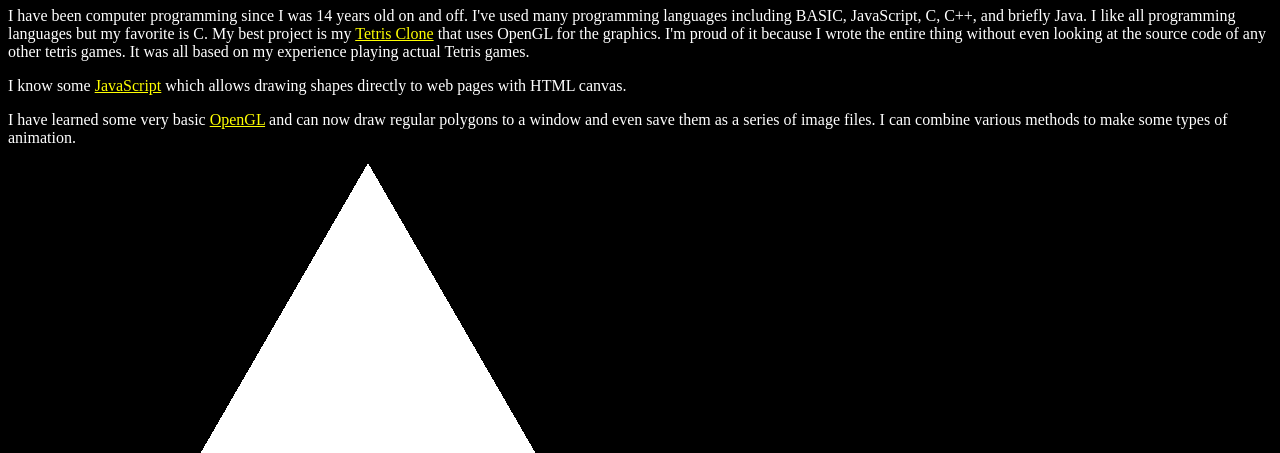
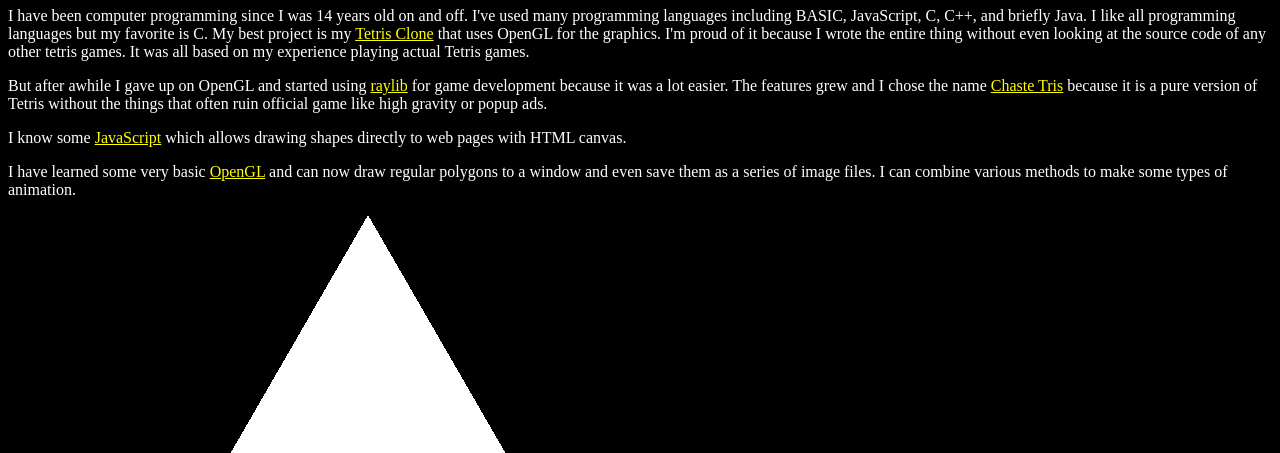
Before and after one commit to chastitywhiterose/chastitywhiterose.github.io, a plain HTML site: page index.html in a window 1280 px wide. Shown: the part 647-1100 px from the top of the page. Drawn offline with Linux system fonts and the light colour scheme.

Commit message:
Add files via upload

```diff
--- a/index.html
+++ b/index.html
@@ -51,6 +51,10 @@ I have been computer programming since I was 14 years old on and off. I've used
 </p>
 
 <p>
+ But after awhile I gave up on OpenGL and started using <a href="https://www.raylib.com/">raylib</a> for game development because it was a lot easier. The features grew and I chose the name
+<a href="./games/chastetris/index.html">Chaste Tris</a> because it is a pure version of Tetris without the things that often ruin official game like high gravity or popup ads.
+<p>
+
 I know some <a href="./javascript/javascript.html">JavaScript</a> which allows drawing shapes directly to web pages with HTML canvas.
 </p>
 
```
